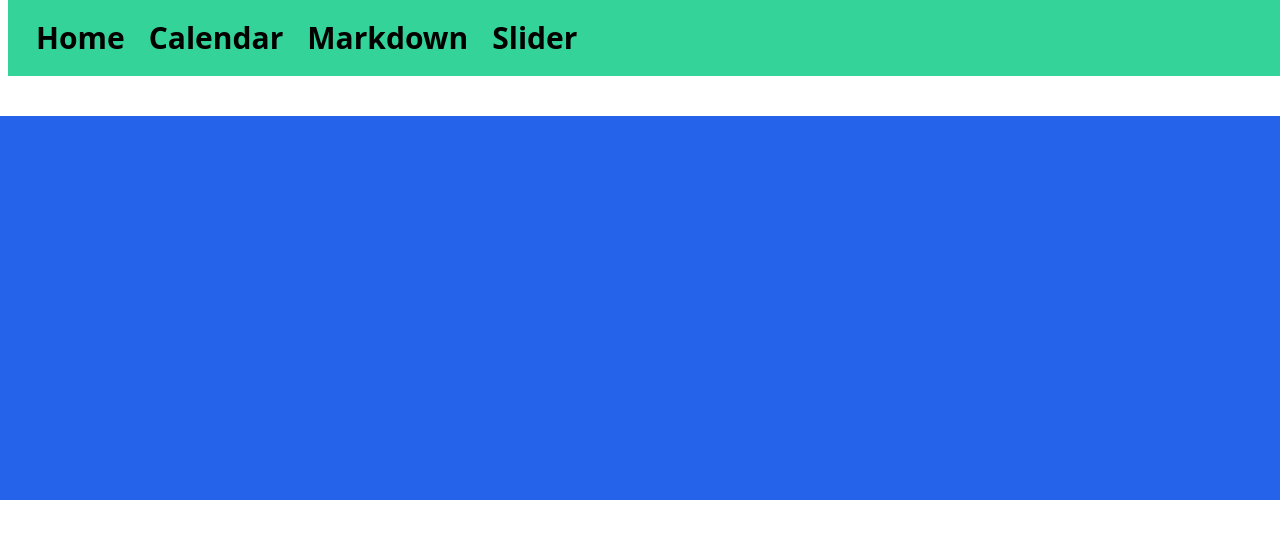
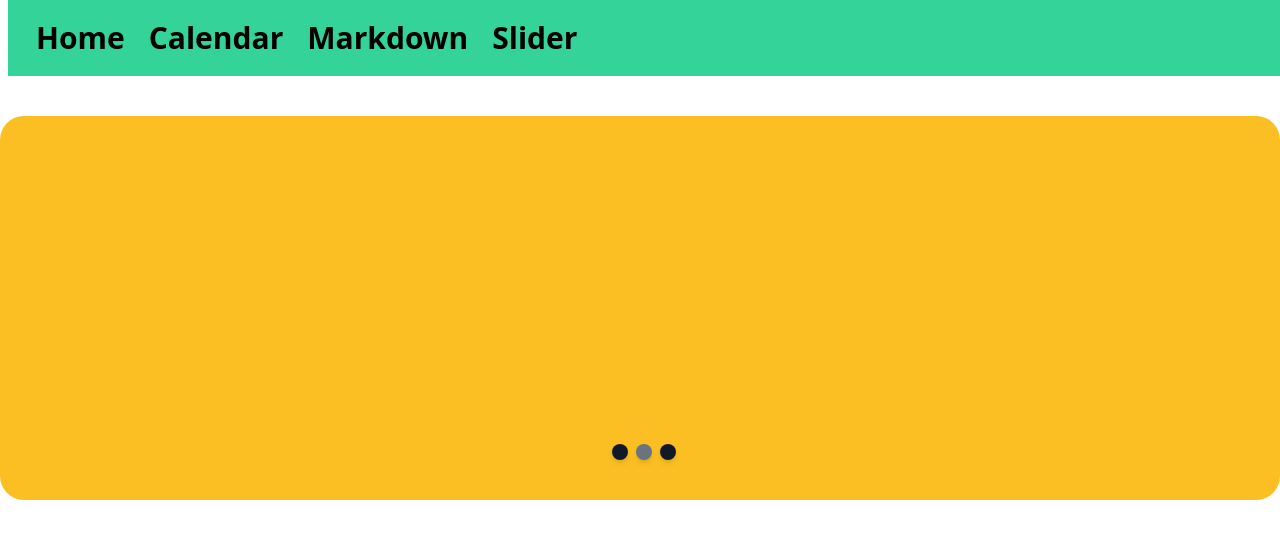
Before and after one commit to Samk13/vue3-10-apps, a Vue app: page /Slider in a window 1280 px wide. Shown: the top 538 px of the page. Built offline with nearby package versions, Linux system fonts and the light colour scheme.

Commit message:
slider feature working

```diff
--- a/src/pages/Markdown.vue
+++ b/src/pages/Markdown.vue
@@ -2,14 +2,17 @@
   <div>
     <h2 class="text-4xl font-black mb-3">Markdown</h2>
     <section class="flex w-full bg-gray-800 text-white">
-      <article class="w-1/2 h- border-r h-screen">
+      <article class="w-1/2 border-r h-screen">
         <textarea
           :value="text"
           @input="updateText"
-          class="w-full h-full bg-gray-800 text-3xl"
+          class="w-full h-full bg-gray-800 p-5  text-3xl"
         ></textarea>
       </article>
-      <article class="w-1/2 border-l bg-gray-700" v-html="markedText"></article>
+      <article
+        class="w-1/2 border-l p-5 bg-gray-700 text-xl"
+        v-html="markedText"
+      ></article>
     </section>
   </div>
 </template>
--- a/src/pages/Slider.vue
+++ b/src/pages/Slider.vue
@@ -1,11 +1,31 @@
 <template>
-  <div class="flex flex-wrap w-full">
+  <div class="relative">
     <div v-for="(color, index) in sliders" :key="index">
-      <div
-        v-if="currentSlide === index"
-        class="absolute w-full h-96"
-        :class="color"
-      ></div>
+      <transition
+        enter-active-class="transition-all duration-700 ease-out-quad"
+        leave-active-class="transition-all duration-700 ease-in-quad"
+        enter-from-class=" transform -translate-x-full"
+        leave-to-class=" transform translate-x-full"
+        mode="out-in"
+      >
+        <div
+          v-if="currentSlide === index"
+          :key="index"
+          class="absolute w-screen h-96 rounded-3xl"
+          :class="color"
+        ></div>
+      </transition>
+    </div>
+    <div class="relative h-96">
+      <div class="absolute bottom-10 flex justify-center w-full">
+        <div
+          v-for="(slider, index) in sliders"
+          :key="slider"
+          class="w-4 h-4 rounded-full ml-2 transition-all duration-500 cursor-pointer shadow-md"
+          :class="currentSlide === index ? 'bg-gray-500' : 'bg-gray-900'"
+          @click="makeActive(index)"
+        ></div>
+      </div>
     </div>
   </div>
 </template>
@@ -17,15 +37,21 @@ export default {
       currentSlide: 1,
       interval: "",
       sliders: ["bg-green-900", "bg-yellow-400", "bg-blue-600"],
+      isTitleShowing: true,
     };
   },
   mounted() {
     this.interval = setInterval(() => {
       this.currentSlide === 2 ? (this.currentSlide = 0) : this.currentSlide++;
-    }, 1000);
+    }, 2000);
   },
   beforeUnmount() {
     this.interval = clearInterval(this.interval);
   },
+  methods: {
+    makeActive(index) {
+      this.currentSlide = index;
+    },
+  },
 };
 </script>
```
